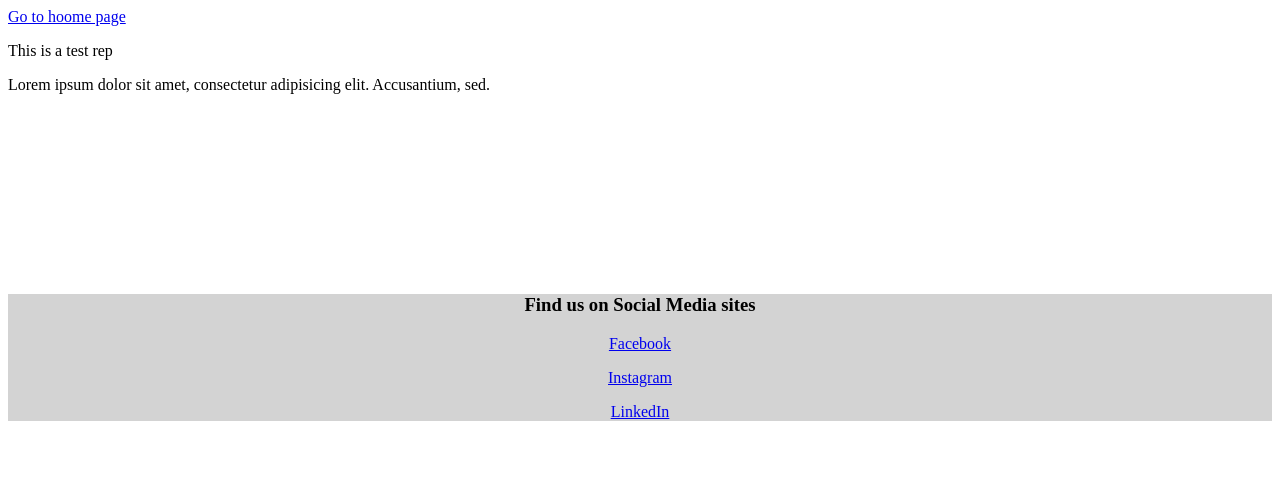
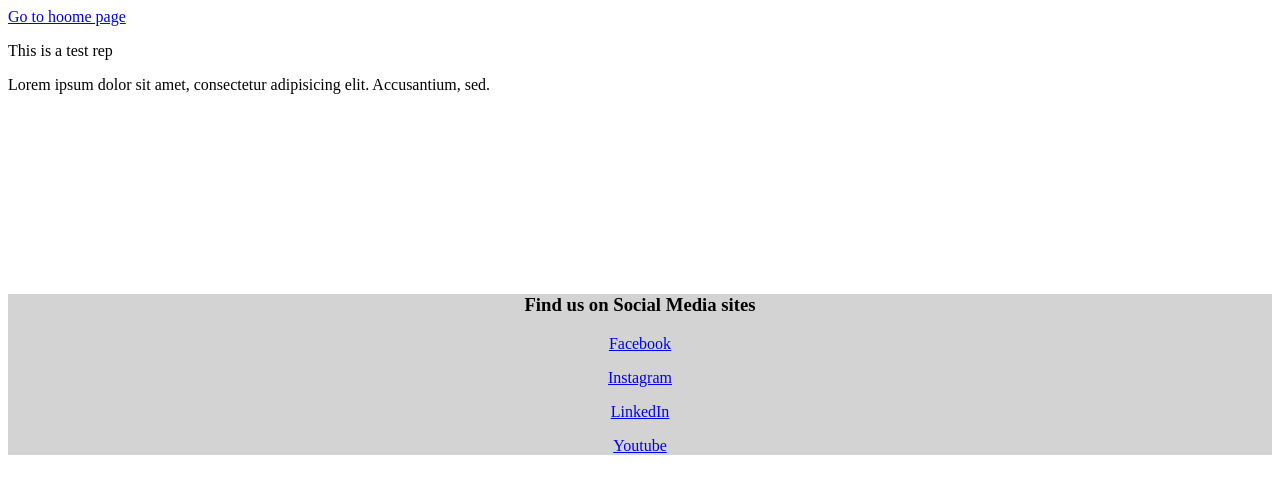
Before and after one commit to tanyaramesh/LearnGit424, a plain HTML site: page index.html in a window 1280 px wide. Drawn offline with Linux system fonts and the light colour scheme.

Commit message:
(Contributor added) a link to youtube in footer

```diff
--- a/index.html
+++ b/index.html
@@ -26,6 +26,7 @@
         <p><a href="http://www.facebook.com">Facebook</a></p>
         <p><a href="http://www.instagram.com">Instagram</a></p>
         <p><a href="http://www.linkedin.com">LinkedIn</a></p>
+        <p><a href="http://www.youtube.com">Youtube</a></p>
     </div>
 
 </body>
```
